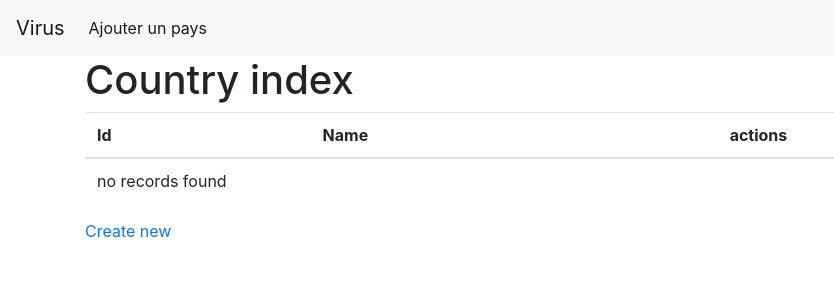
After one commit to vladverh/ExamVirus, a Symfony app: template templates/app/index.html.twig in a window 1280 px wide. The commit adds this page. Shown: the top 300 px of the page, without its empty margins (0-834 px from the left). Run offline with Twig, Linux system fonts and the light colour scheme; the template is opened without the code that fills it, so the values that code supplies are empty; some libraries are stand-ins or nearby versions.

Commit message:
first issue solved

```diff
--- a/src/Controller/CountryController.php
+++ b/src/Controller/CountryController.php
@@ -11,7 +11,7 @@ use Symfony\Component\HttpFoundation\Response;
 use Symfony\Component\Routing\Annotation\Route;
 
 /**
- * @Route("/")
+ * @Route("/country")
  */
 class CountryController extends AbstractController
 {
--- a/src/Controller/StatController.php
+++ b/src/Controller/StatController.php
@@ -49,7 +49,7 @@ class StatController extends AbstractController
     }
 
     /**
-     * @Route("/{id}", name="stat_show", methods={"GET"})
+     * @Route("/{id}", name="stat_show", methods={"GET"},  requirements={"stat"="\d+"})
      */
     public function show(Stat $stat): Response
     {
@@ -59,7 +59,7 @@ class StatController extends AbstractController
     }
 
     /**
-     * @Route("/{id}/edit", name="stat_edit", methods={"GET","POST"})
+     * @Route("/{id}/edit", name="stat_edit", methods={"GET","POST"},  requirements={"stat"="\d+"})
      */
     public function edit(Request $request, Stat $stat): Response
     {
--- a/templates/_partials/navbar.html.twig
+++ b/templates/_partials/navbar.html.twig
@@ -1,5 +1,5 @@
 <nav class="navbar navbar-expand-lg navbar-light bg-light">
-    <a class="navbar-brand" href="#">Virus </a>
+    <a class="navbar-brand" href="{{ path('app_index') }}">Virus </a>
     <button class="navbar-toggler" type="button" data-toggle="collapse" data-target="#navbarSupportedContent"
         aria-controls="navbarSupportedContent" aria-expanded="false" aria-label="Toggle navigation">
         <span class="navbar-toggler-icon"></span>
--- /dev/null
+++ b/templates/app/index.html.twig
@@ -0,0 +1,35 @@
+{% extends 'base.html.twig' %}
+
+{% block title %}Country index{% endblock %}
+
+{% block body %}
+    <h1>Country index</h1>
+
+    <table class="table">
+        <thead>
+            <tr>
+                <th>Id</th>
+                <th>Name</th>
+                <th>actions</th>
+            </tr>
+        </thead>
+        <tbody>
+        {% for country in countries %}
+            <tr>
+                <td>{{ country.id }}</td>
+                <td>{{ country.name }}</td>
+                <td>
+                    <a href="{{ path('country_show', {'id': country.id}) }}">show</a>
+                    <a href="{{ path('country_edit', {'id': country.id}) }}">edit</a>
+                </td>
+            </tr>
+        {% else %}
+            <tr>
+                <td colspan="3">no records found</td>
+            </tr>
+        {% endfor %}
+        </tbody>
+    </table>
+
+    <a href="{{ path('country_new') }}">Create new</a>
+{% endblock %}
```
Also changed, not shown: src/Controller/AppController.php (added, +23 -0 lines).
